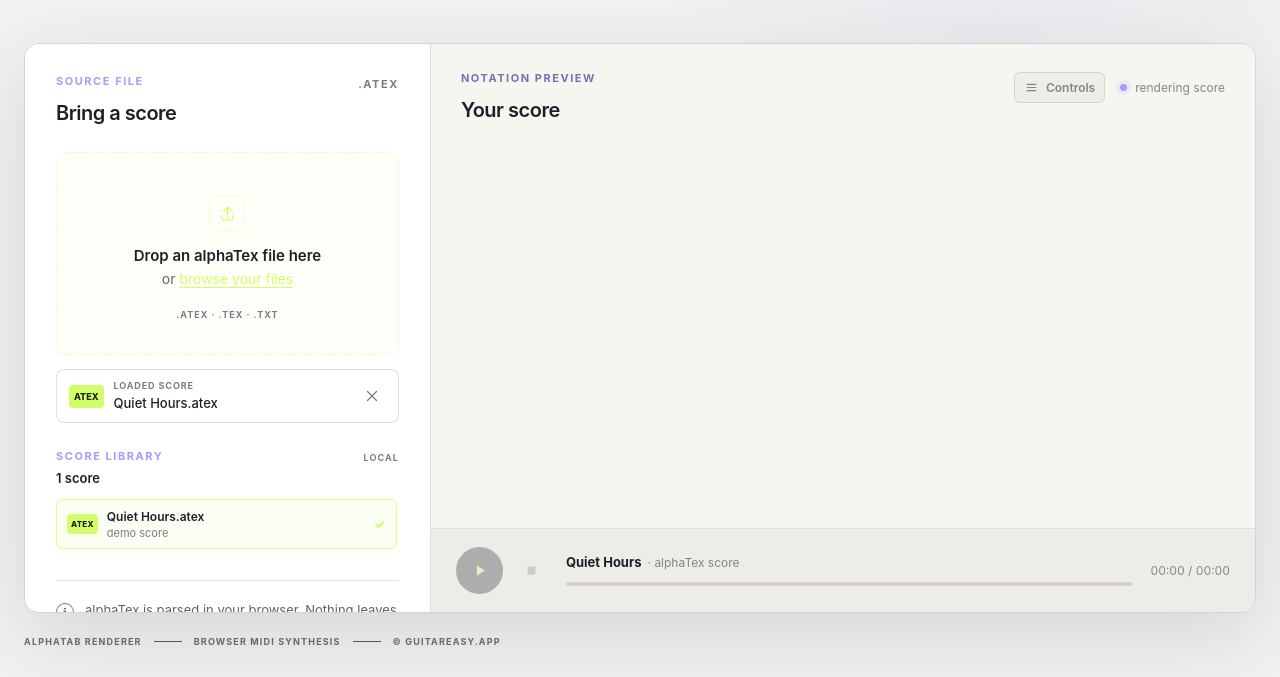
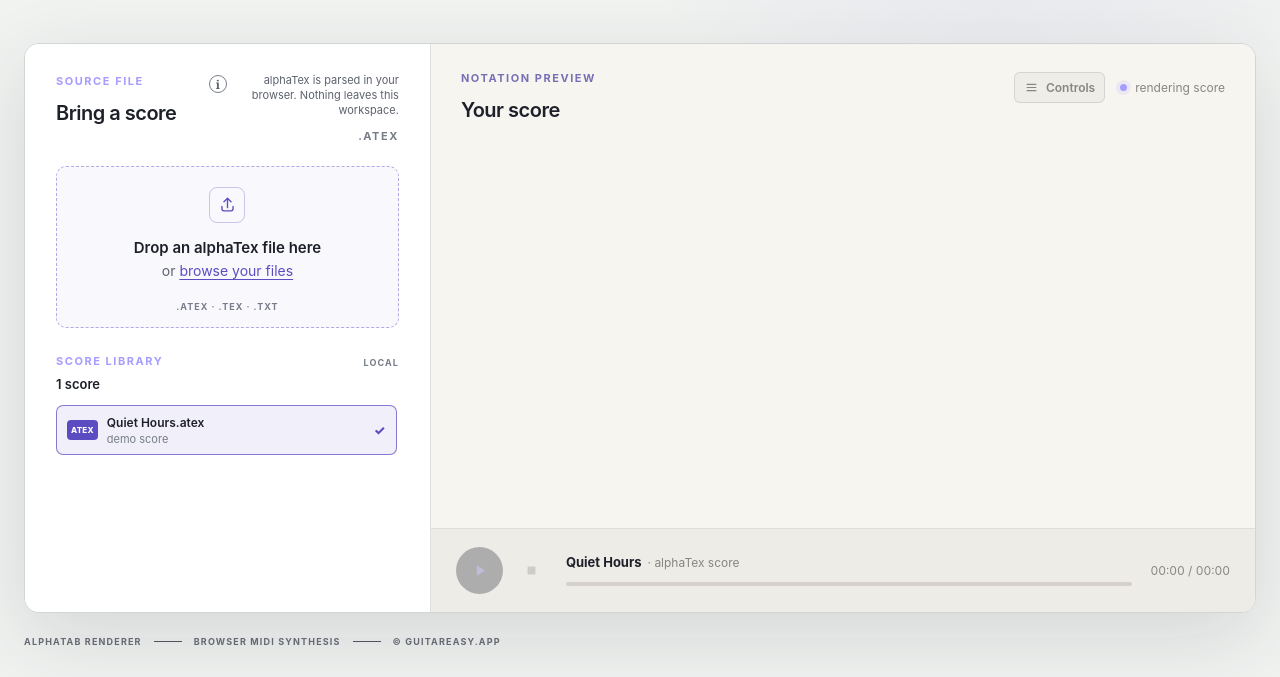
Before and after one commit to ShaojieJiang/guitareasy, a website built with Vite: page index.html in a window 1280 px wide. Shown: the part 262-939 px from the top of the page. Built offline with nearby package versions, Linux system fonts and the light colour scheme; what @coderline/alphatab would draw is missing.

Commit message:
Refine score library controls and accent styling

```diff
--- a/src/main.ts
+++ b/src/main.ts
@@ -97,7 +97,13 @@ app.innerHTML = `
               <p class="section-kicker">source file</p>
               <h2>Bring a score</h2>
             </div>
-            <span class="file-type">.ATEX</span>
+            <div class="panel-heading-side">
+              <div class="tip-block">
+                <span class="tip-icon">i</span>
+                <p>alphaTex is parsed in your browser. Nothing leaves this workspace.</p>
+              </div>
+              <span class="file-type">.ATEX</span>
+            </div>
           </div>
 
           <div class="upload-card" id="drop-zone">
@@ -112,17 +118,6 @@ app.innerHTML = `
             <p class="upload-formats">.atex · .tex · .txt</p>
           </div>
 
-          <div class="loaded-file" id="loaded-file" hidden>
-            <div class="file-badge">ATEX</div>
-            <div class="loaded-file-copy">
-              <span class="loaded-label">loaded score</span>
-              <strong id="file-name">Quiet Hours.atex</strong>
-            </div>
-            <button class="icon-button" id="clear-file" type="button" aria-label="Return to demo score" title="Return to demo score">
-              <svg viewBox="0 0 24 24" fill="none" aria-hidden="true"><path d="M6 6l12 12M18 6 6 18" stroke="currentColor" stroke-width="1.7" stroke-linecap="round"/></svg>
-            </button>
-          </div>
-
           <div class="score-library" aria-label="Score library">
             <div class="library-heading">
               <div>
@@ -134,12 +129,6 @@ app.innerHTML = `
             <div class="score-list" id="score-list"></div>
           </div>
 
-          <div class="panel-divider"></div>
-          <div class="tip-block">
-            <span class="tip-icon">i</span>
-            <p>alphaTex is parsed in your browser. Nothing leaves this workspace.</p>
-          </div>
-          <button class="text-button" id="demo-button" type="button">Load the demo score <span aria-hidden="true">↗</span></button>
         </aside>
 
         <section class="score-panel" aria-labelledby="score-heading">
@@ -191,10 +180,6 @@ const notationCanvas = document.querySelector<HTMLDivElement>('#notation-canvas'
 const notationEmpty = document.querySelector<HTMLDivElement>('#notation-empty')!
 const fileInput = document.querySelector<HTMLInputElement>('#file-input')!
 const dropZone = document.querySelector<HTMLDivElement>('#drop-zone')!
-const loadedFile = document.querySelector<HTMLDivElement>('#loaded-file')!
-const fileName = document.querySelector<HTMLElement>('#file-name')!
-const clearFile = document.querySelector<HTMLButtonElement>('#clear-file')!
-const demoButton = document.querySelector<HTMLButtonElement>('#demo-button')!
 const scoreList = document.querySelector<HTMLDivElement>('#score-list')!
 const scoreCount = document.querySelector<HTMLElement>('#score-count')!
 const playPause = document.querySelector<HTMLButtonElement>('#play-pause')!
@@ -409,20 +394,6 @@ function hideError() {
   scoreError.textContent = ''
 }
 
-function setLoadedFile(name: string | null) {
-  if (name) {
-    loadedName = name
-    fileName.textContent = name
-    loadedFile.hidden = false
-    dropZone.classList.add('has-file')
-  } else {
-    loadedName = demoScore.name
-    fileName.textContent = loadedName
-    loadedFile.hidden = true
-    dropZone.classList.remove('has-file')
-  }
-}
-
 function updatePlayButton(state: alphaTab.synth.PlayerState) {
   const isPlaying = state === alphaTab.synth.PlayerState.Playing
   playPause.classList.toggle('is-playing', isPlaying)
@@ -441,7 +412,7 @@ function loadTex(tex: string, name = loadedName, scoreId = activeScoreId) {
   songPosition.textContent = '00:00 / 00:00'
   notationEmpty.hidden = true
   notationCanvas.hidden = false
-  setLoadedFile(name)
+  loadedName = name
   renderScoreLibrary()
 
   try {
@@ -558,8 +529,6 @@ dropZone.addEventListener('drop', (event) => {
   const [file] = Array.from(event.dataTransfer?.files ?? [])
   if (file) handleFile(file)
 })
-clearFile.addEventListener('click', () => loadScore(demoScore.id))
-demoButton.addEventListener('click', () => loadScore(demoScore.id))
 document.addEventListener('keydown', (event) => {
   const target = event.target as HTMLElement | null
   if (event.code === 'Space' && target?.tagName !== 'INPUT' && target?.tagName !== 'TEXTAREA' && target?.tagName !== 'BUTTON') {
--- a/src/style.css
+++ b/src/style.css
@@ -19,7 +19,9 @@
   --paper-empty: #737b88;
   --paper-control-bg: rgba(238, 241, 240, 0.06);
   --paper-control-line: rgba(238, 241, 240, 0.14);
-  --lime: #d2ff68;
+  --accent: #a79cff;
+  --accent-rgb: 167, 156, 255;
+  --accent-ink: #171526;
   --purple: #a79cff;
   --danger: #ff8d83;
   --cursor-bar: rgba(119, 112, 183, 0.14);
@@ -54,6 +56,9 @@
   --cursor-beat: #5b4dc1;
   --player-bar: #eeece7;
   --paper-line: #e1ded8;
+  --accent: #5b4dc1;
+  --accent-rgb: 91, 77, 193;
+  --accent-ink: #ffffff;
   --progress-track: #d5d1ca;
   --progress-fill: #7770b7;
   --error-bg: #fff0ee;
@@ -83,6 +88,9 @@
     --cursor-beat: #5b4dc1;
     --player-bar: #eeece7;
     --paper-line: #e1ded8;
+    --accent: #5b4dc1;
+    --accent-rgb: 91, 77, 193;
+    --accent-ink: #ffffff;
     --progress-track: #d5d1ca;
     --progress-fill: #7770b7;
     --error-bg: #fff0ee;
@@ -99,26 +107,26 @@
 body { margin: 0; min-width: 320px; background: var(--app-bg); }
 button, input { font: inherit; }
 button { cursor: pointer; }
-button:focus-visible, label:focus-visible { outline: 2px solid var(--lime); outline-offset: 3px; }
+button:focus-visible, label:focus-visible { outline: 2px solid var(--accent); outline-offset: 3px; }
 
 .app-shell { min-height: 100svh; background: radial-gradient(circle at 78% 0%, var(--app-glow), transparent 27rem), var(--app-bg); }
 .topbar { height: 74px; padding: 0 clamp(24px, 5vw, 76px); border-bottom: 1px solid var(--line); display: flex; align-items: center; justify-content: space-between; }
 .brand { display: inline-flex; align-items: center; gap: 11px; color: var(--ink); text-decoration: none; font-size: 17px; font-weight: 700; letter-spacing: -0.35px; }
-.brand-mark { width: 25px; height: 25px; border-radius: 50%; background: var(--lime); display: flex; align-items: center; justify-content: center; gap: 2px; }
-.brand-mark span { display: block; width: 2px; height: 11px; border-radius: 2px; background: #182018; transform: rotate(-19deg); }
+.brand-mark { width: 25px; height: 25px; border-radius: 50%; background: var(--accent); display: flex; align-items: center; justify-content: center; gap: 2px; }
+.brand-mark span { display: block; width: 2px; height: 11px; border-radius: 2px; background: var(--accent-ink); transform: rotate(-19deg); }
 .brand-mark span:nth-child(2) { height: 16px; }
 .brand-mark span:nth-child(3) { height: 8px; }
 .topbar-actions, .topbar-meta { display: flex; align-items: center; }
 .topbar-actions { gap: 18px; }
 .topbar-meta { gap: 20px; }
-.eyebrow, .section-kicker, .file-type, .loaded-label, .upload-formats, .footer-note, .status-pill { font-size: 11px; line-height: 1.1; font-weight: 700; letter-spacing: 0.14em; text-transform: uppercase; }
+.eyebrow, .section-kicker, .file-type, .upload-formats, .footer-note, .status-pill { font-size: 11px; line-height: 1.1; font-weight: 700; letter-spacing: 0.14em; text-transform: uppercase; }
 .eyebrow { color: var(--subtle); }
 .status-pill { color: var(--muted); letter-spacing: 0.05em; text-transform: none; font-weight: 500; display: flex; align-items: center; gap: 7px; }
-.status-dot, .state-dot { width: 7px; height: 7px; display: inline-block; border-radius: 50%; background: var(--lime); box-shadow: 0 0 0 4px rgba(210, 255, 104, 0.08); }
+.status-dot, .state-dot { width: 7px; height: 7px; display: inline-block; border-radius: 50%; background: var(--accent); box-shadow: 0 0 0 4px rgba(var(--accent-rgb), 0.12); }
 .theme-switcher { display: inline-flex; align-items: center; gap: 2px; padding: 3px; border: 1px solid var(--line); border-radius: 8px; background: rgba(255, 255, 255, 0.04); }
 .theme-option { display: inline-flex; align-items: center; justify-content: center; gap: 5px; min-height: 27px; padding: 4px 7px; border: 0; border-radius: 5px; color: var(--subtle); background: transparent; font-size: 11px; font-weight: 600; }
 .theme-option:hover { color: var(--ink); background: rgba(255, 255, 255, 0.07); }
-.theme-option.is-selected { color: #192017; background: var(--lime); }
+.theme-option.is-selected { color: var(--accent-ink); background: var(--accent); }
 .theme-icon { font-size: 14px; line-height: 1; }
 
 .workspace { width: min(1240px, calc(100% - 48px)); margin: 0 auto; padding: clamp(30px, 4vw, 56px) 0 30px; }
@@ -133,52 +141,40 @@ h2 { color: var(--ink); margin: 0; font-size: 20px; line-height: 1.1; font-weigh
 
 .studio-grid { display: grid; grid-template-columns: minmax(260px, 0.33fr) minmax(0, 0.67fr); grid-template-rows: minmax(0, 1fr); height: clamp(560px, calc(100svh - 230px), 740px); min-height: 0; border: 1px solid var(--line); border-radius: 15px; overflow: hidden; box-shadow: 0 24px 80px var(--shadow); transition: grid-template-columns .25s ease; }
 .studio-grid.is-sidebar-collapsed { grid-template-columns: 0 minmax(0, 1fr); }
-.control-panel { min-width: 0; padding: 31px; background: var(--panel); border-right: 1px solid var(--line); transition: opacity .18s ease, padding .25s ease; }
+.control-panel { min-width: 0; min-height: 0; overflow: hidden; padding: 31px; background: var(--panel); border-right: 1px solid var(--line); display: flex; flex-direction: column; transition: opacity .18s ease, padding .25s ease; }
 .studio-grid.is-sidebar-collapsed .control-panel { padding-right: 0; padding-left: 0; opacity: 0; border-right: 0; pointer-events: none; }
 .panel-heading, .score-toolbar { display: flex; justify-content: space-between; align-items: start; gap: 18px; }
+.panel-heading-side { display: flex; min-width: 0; flex-direction: column; align-items: flex-end; gap: 9px; }
 .file-type { color: var(--subtle); padding-top: 3px; }
-.upload-card { min-height: 203px; margin-top: 28px; padding: 28px 20px 20px; border: 1px dashed rgba(210,255,104,0.45); border-radius: 10px; background: rgba(210,255,104,0.04); display: flex; flex-direction: column; align-items: center; text-align: center; justify-content: center; transition: border-color .2s, background .2s, transform .2s; position: relative; }
-.upload-card:hover, .upload-card.is-dragging { border-color: var(--lime); background: rgba(210,255,104,0.09); transform: translateY(-2px); }
+.upload-card { min-height: 148px; margin-top: 24px; padding: 20px 16px 16px; border: 1px dashed rgba(var(--accent-rgb), 0.45); border-radius: 10px; background: rgba(var(--accent-rgb), 0.04); display: flex; flex-direction: column; align-items: center; text-align: center; justify-content: center; transition: border-color .2s, background .2s, transform .2s; position: relative; }
+.upload-card:hover, .upload-card.is-dragging { border-color: var(--accent); background: rgba(var(--accent-rgb), 0.09); transform: translateY(-2px); }
 .upload-card input { position: absolute; width: 1px; height: 1px; opacity: 0; }
-.upload-icon { display: grid; place-items: center; width: 36px; height: 36px; color: var(--lime); border: 1px solid rgba(210,255,104,0.3); border-radius: 8px; margin-bottom: 15px; }
+.upload-icon { display: grid; place-items: center; width: 36px; height: 36px; color: var(--accent); border: 1px solid rgba(var(--accent-rgb), 0.3); border-radius: 8px; margin-bottom: 15px; }
 .upload-icon svg { width: 19px; height: 19px; }
 .upload-title { color: var(--ink); margin: 0 0 5px; font-size: 15px; font-weight: 600; }
 .upload-hint { color: var(--muted); margin: 0; font-size: 14px; }
-.upload-hint label { color: var(--lime); text-decoration: underline; text-underline-offset: 3px; cursor: pointer; }
+.upload-hint label { color: var(--accent); text-decoration: underline; text-underline-offset: 3px; cursor: pointer; }
 .upload-formats { color: var(--subtle); font-size: 9px; letter-spacing: 0.11em; margin: 23px 0 0; }
-.loaded-file { margin-top: 14px; padding: 11px 12px; border: 1px solid var(--line); border-radius: 8px; background: rgba(255,255,255,0.03); display: flex; align-items: center; gap: 10px; }
-.file-badge { flex: none; padding: 6px 5px; background: var(--lime); border-radius: 4px; color: #1d2417; font-size: 9px; font-weight: 800; }
-.loaded-file-copy { min-width: 0; display: flex; flex-direction: column; gap: 4px; }
-.loaded-label { color: var(--subtle); font-size: 9px; letter-spacing: 0.1em; }
-.loaded-file strong { display: block; overflow: hidden; color: var(--ink); font-size: 13px; font-weight: 500; text-overflow: ellipsis; white-space: nowrap; }
-.icon-button { flex: none; width: 28px; height: 28px; margin-left: auto; padding: 5px; border: 0; border-radius: 5px; background: transparent; color: var(--subtle); }
-.icon-button:hover { color: var(--ink); background: rgba(255,255,255,0.07); }
-.icon-button svg { width: 100%; height: 100%; }
-.score-library { margin-top: 27px; }
+.score-library { min-height: 0; margin-top: 27px; display: flex; flex: 1 1 auto; flex-direction: column; }
 .library-heading { display: flex; align-items: start; justify-content: space-between; gap: 12px; margin-bottom: 11px; }
 .library-heading .section-kicker { margin-bottom: 5px; }
 .library-heading strong { color: var(--ink); font-size: 13px; font-weight: 600; }
 .library-type { padding-top: 2px; color: var(--subtle); font-size: 9px; font-weight: 700; letter-spacing: 0.12em; }
-.score-list { display: flex; flex-direction: column; gap: 6px; max-height: 222px; overflow-y: auto; padding: 1px 2px 2px 0; }
+.score-list { min-height: 0; display: flex; flex: 1 1 0; flex-direction: column; gap: 6px; overflow-y: auto; padding: 1px 2px 2px 0; }
 .score-list-row { display: flex; min-width: 0; gap: 5px; }
 .score-item { display: flex; align-items: center; min-width: 0; flex: 1; gap: 9px; padding: 9px 10px; border: 1px solid var(--line); border-radius: 7px; color: var(--ink); background: rgba(255, 255, 255, 0.025); text-align: left; }
-.score-item:hover { border-color: rgba(210,255,104,0.45); background: rgba(210,255,104,0.06); }
-.score-item.is-selected { border-color: rgba(210,255,104,0.72); background: rgba(210,255,104,0.09); }
-.score-item-badge { flex: none; padding: 5px 4px; border-radius: 4px; color: #1d2417; background: var(--lime); font-size: 8px; font-weight: 800; letter-spacing: 0.03em; }
+.score-item:hover { border-color: rgba(var(--accent-rgb), 0.45); background: rgba(var(--accent-rgb), 0.06); }
+.score-item.is-selected { border-color: rgba(var(--accent-rgb), 0.72); background: rgba(var(--accent-rgb), 0.09); }
+.score-item-badge { flex: none; padding: 5px 4px; border-radius: 4px; color: var(--accent-ink); background: var(--accent); font-size: 8px; font-weight: 800; letter-spacing: 0.03em; }
 .score-item-copy { display: flex; min-width: 0; flex: 1; flex-direction: column; gap: 3px; }
 .score-item-copy strong { overflow: hidden; color: var(--ink); font-size: 12px; font-weight: 600; text-overflow: ellipsis; white-space: nowrap; }
 .score-item-copy small { color: var(--subtle); font-size: 11px; line-height: 1.1; }
-.score-item-marker { width: 13px; flex: none; color: var(--lime); font-size: 13px; font-weight: 800; text-align: center; }
+.score-item-marker { width: 13px; flex: none; color: var(--accent); font-size: 13px; font-weight: 800; text-align: center; }
 .score-remove { flex: none; width: 29px; padding: 0; border: 1px solid transparent; border-radius: 6px; color: var(--subtle); background: transparent; font-size: 19px; line-height: 1; }
 .score-remove:hover { border-color: rgba(255,141,131,0.28); color: var(--danger); background: rgba(255,141,131,0.08); }
-.panel-divider { height: 1px; margin: 29px 0 22px; background: var(--line); }
-.tip-block { display: flex; gap: 11px; color: var(--muted); }
+.tip-block { display: flex; max-width: 190px; gap: 8px; color: var(--muted); text-align: right; }
 .tip-icon { flex: none; width: 18px; height: 18px; display: grid; place-items: center; border: 1px solid var(--subtle); border-radius: 50%; color: var(--muted); font-family: Georgia, serif; font-size: 12px; font-weight: 700; }
-.tip-block p { margin: -2px 0 0; font-size: 13px; line-height: 1.5; }
-.text-button { margin-top: 25px; padding: 0; border: 0; color: var(--lime); background: transparent; font-size: 13px; text-align: left; }
-.text-button span { display: inline-block; margin-left: 6px; transition: transform .2s; }
-.text-button:hover span { transform: translate(3px, -3px); }
-
+.tip-block p { margin: -2px 0 0; font-size: 11px; line-height: 1.35; }
 .score-panel { min-width: 0; min-height: 0; background: var(--paper); display: flex; flex-direction: column; }
 .score-toolbar { padding: 28px 30px 22px; color: var(--paper-ink); }
 .score-toolbar .section-kicker { color: #7770b7; }
@@ -201,7 +197,7 @@ h2 { color: var(--ink); margin: 0; font-size: 20px; line-height: 1.1; font-weigh
 .score-error { margin: 0 30px 18px; padding: 10px 12px; border: 1px solid var(--error-line); border-radius: 6px; background: var(--error-bg); color: var(--error-ink); font-size: 13px; line-height: 1.4; }
 .player-bar { flex: none; min-height: 84px; padding: 17px 25px; display: flex; align-items: center; gap: 13px; border-top: 1px solid var(--paper-line); background: var(--player-bar); color: var(--paper-ink); }
 .play-button, .stop-button { display: grid; place-items: center; flex: none; border: 0; }
-.play-button { width: 47px; height: 47px; border-radius: 50%; background: var(--paper-ink); color: var(--lime); transition: transform .2s, background .2s; }
+.play-button { width: 47px; height: 47px; border-radius: 50%; background: var(--paper-ink); color: var(--accent); transition: transform .2s, background .2s; }
 .play-button:hover:not(:disabled) { transform: scale(1.06); background: color-mix(in srgb, var(--paper-ink) 82%, var(--paper)); }
 .play-button:disabled, .stop-button:disabled { opacity: .3; cursor: not-allowed; }
 .play-button svg { width: 21px; height: 21px; }
@@ -230,6 +226,8 @@ h2 { color: var(--ink); margin: 0; font-size: 20px; line-height: 1.1; font-weigh
   .studio-grid { display: flex; flex-direction: column; }
   .studio-grid { height: auto; min-height: 0; }
   .control-panel { border-right: 0; border-bottom: 1px solid var(--line); }
+  .score-library { flex: none; }
+  .score-list { flex: 0 1 222px; max-height: 222px; }
   .studio-grid.is-sidebar-collapsed .control-panel { display: none; }
   .score-panel { min-height: 560px; }
   .notation-viewport { min-height: 380px; max-height: min(560px, 68svh); }
@@ -250,6 +248,7 @@ h2 { color: var(--ink); margin: 0; font-size: 20px; line-height: 1.1; font-weigh
   .score-toolbar-actions { gap: 8px; }
   .sidebar-toggle span { display: none; }
   .sidebar-toggle { padding: 7px; }
+  .score-list { max-height: 180px; }
   .notation-viewport { padding: 0 19px 19px; }
   .score-error { margin-inline: 19px; }
   .player-bar { gap: 7px; padding: 14px 15px; }
```
Also changed, not shown: public/favicon.svg.
